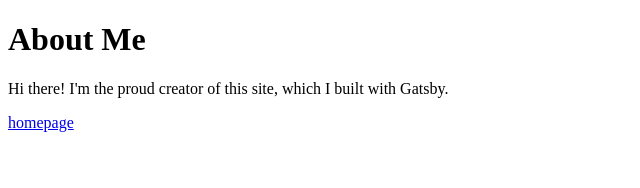
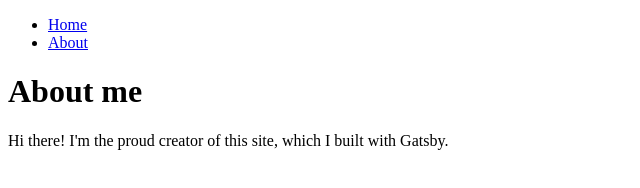
Before and after one commit to clorefi/default, a Gatsby site: page /about in a window 1280 px wide. Shown: the whole page, without its empty margins (0-640 px from the left). Built offline with nearby package versions, Linux system fonts and the light colour scheme; Gatsby itself is replaced by a stand-in of ours.

Commit message:
Update about.js

```diff
--- a/src/pages/about.js
+++ b/src/pages/about.js
@@ -1,17 +1,14 @@
 // Step 1: Import React
 import * as React from 'react'
-import { Link } from 'gatsby'
-
+import Layout from '../components/layout'
 
 // Step 2: Define your component
 const AboutPage = () => {
   return (
-    <main>
-      <title>About Me</title>
-      <h1>About Me</h1>
+    <Layout pageTitle="About me">
       <p>Hi there! I'm the proud creator of this site, which I built with Gatsby.</p>
-      <Link to="/">homepage</Link>
-    </main>
+
+    </Layout>
   )
 }
 
```
